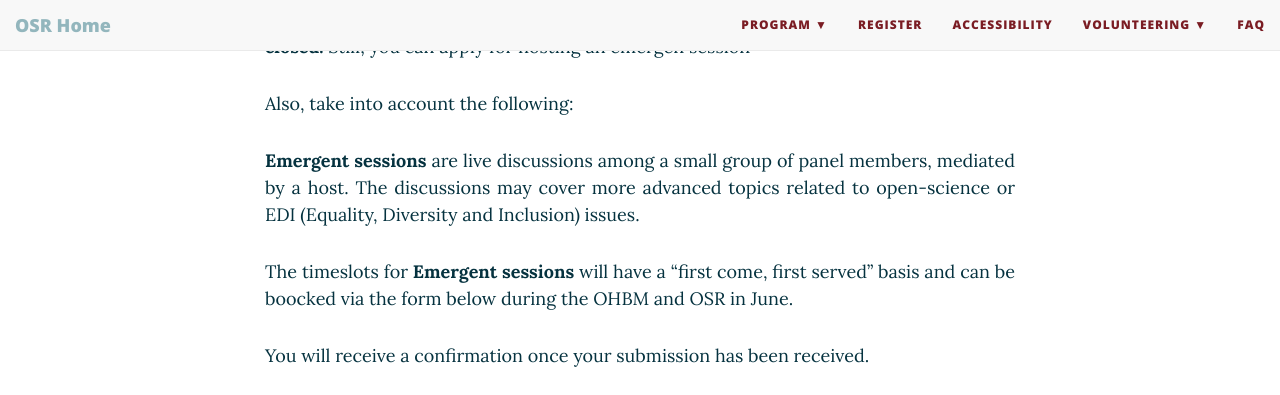
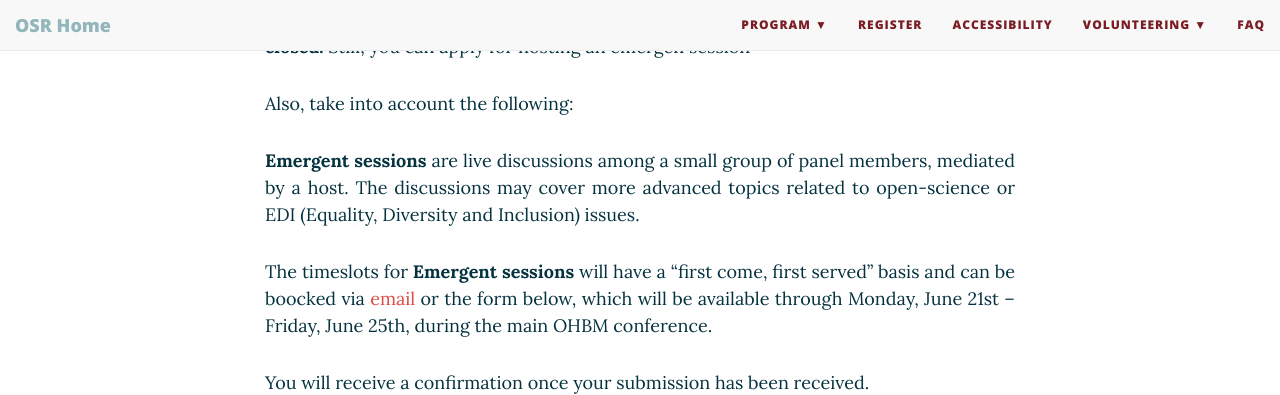
Before and after one commit to ohbm/osr2021, a Jekyll site: the page built from submit.md, in a window 1280 px wide and 900 px high, scrolled down 496 px, cut to the strip 0-395 px from the top of the window. Built offline with Jekyll 4.4.1, drawn with Linux system fonts in a browser that asks for light colours; nearby versions of some CDN libraries.

Commit message:
Update submit.md

```diff
--- a/submit.md
+++ b/submit.md
@@ -29,7 +29,7 @@ title: Submit
   **Emergent sessions** are live discussions among a small group of panel members, mediated by a host. The discussions may cover more advanced topics related to open-science or EDI (Equality, Diversity and Inclusion) issues.
 </p>
 <p align="justify">
-The timeslots for **Emergent sessions** will have a "first come, first served" basis and can be boocked via the form below during the OHBM and OSR in June.
+The timeslots for **Emergent sessions** will have a "first come, first served" basis and can be boocked via [email](ohbmopenscience@gmail.com) or the form below, which will be available through Monday, June 21st – Friday, June 25th, during the main OHBM conference.
 </p>
 {::options parse_block_html="false" /}
 <p align="justify">
```
